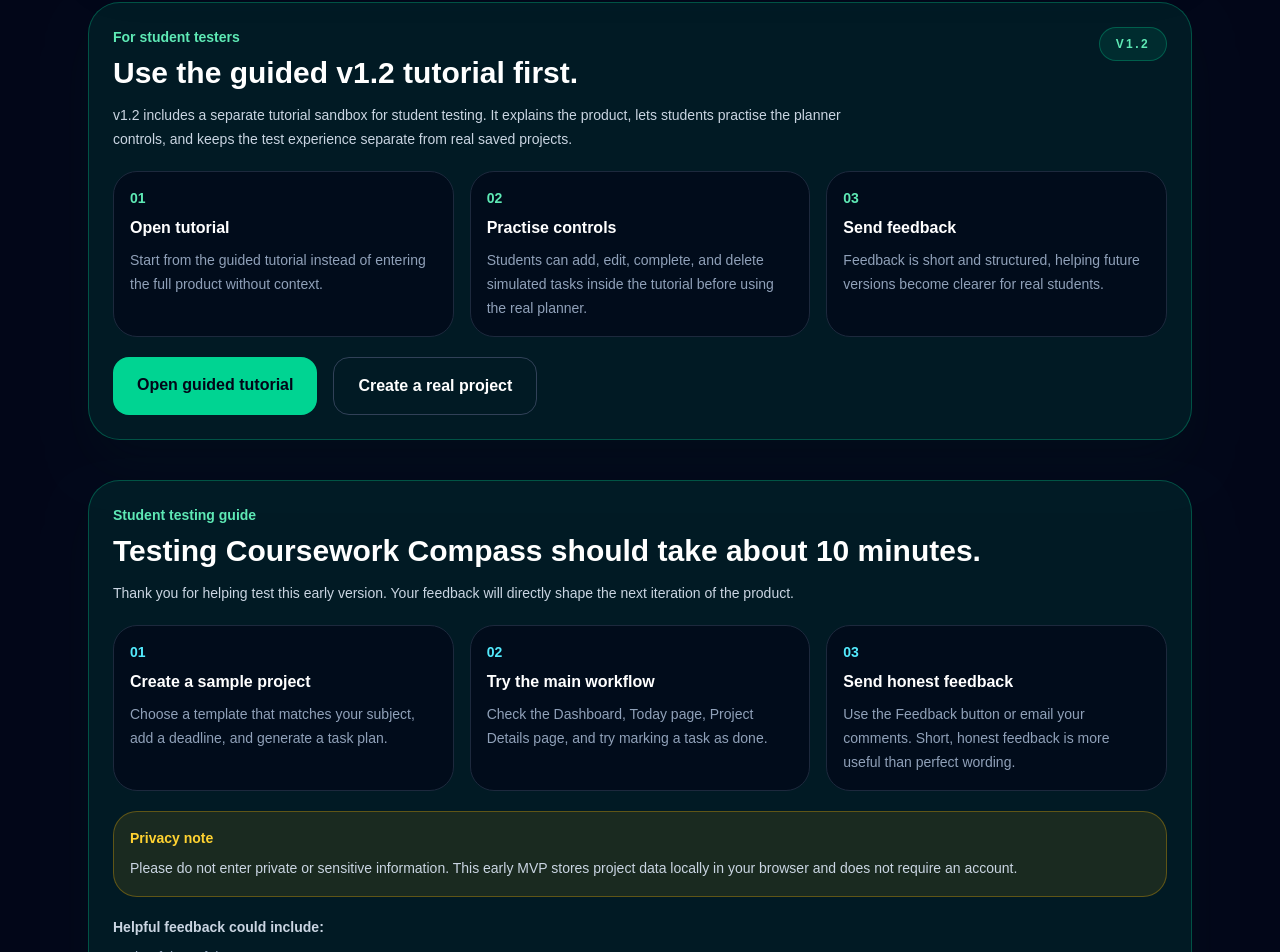
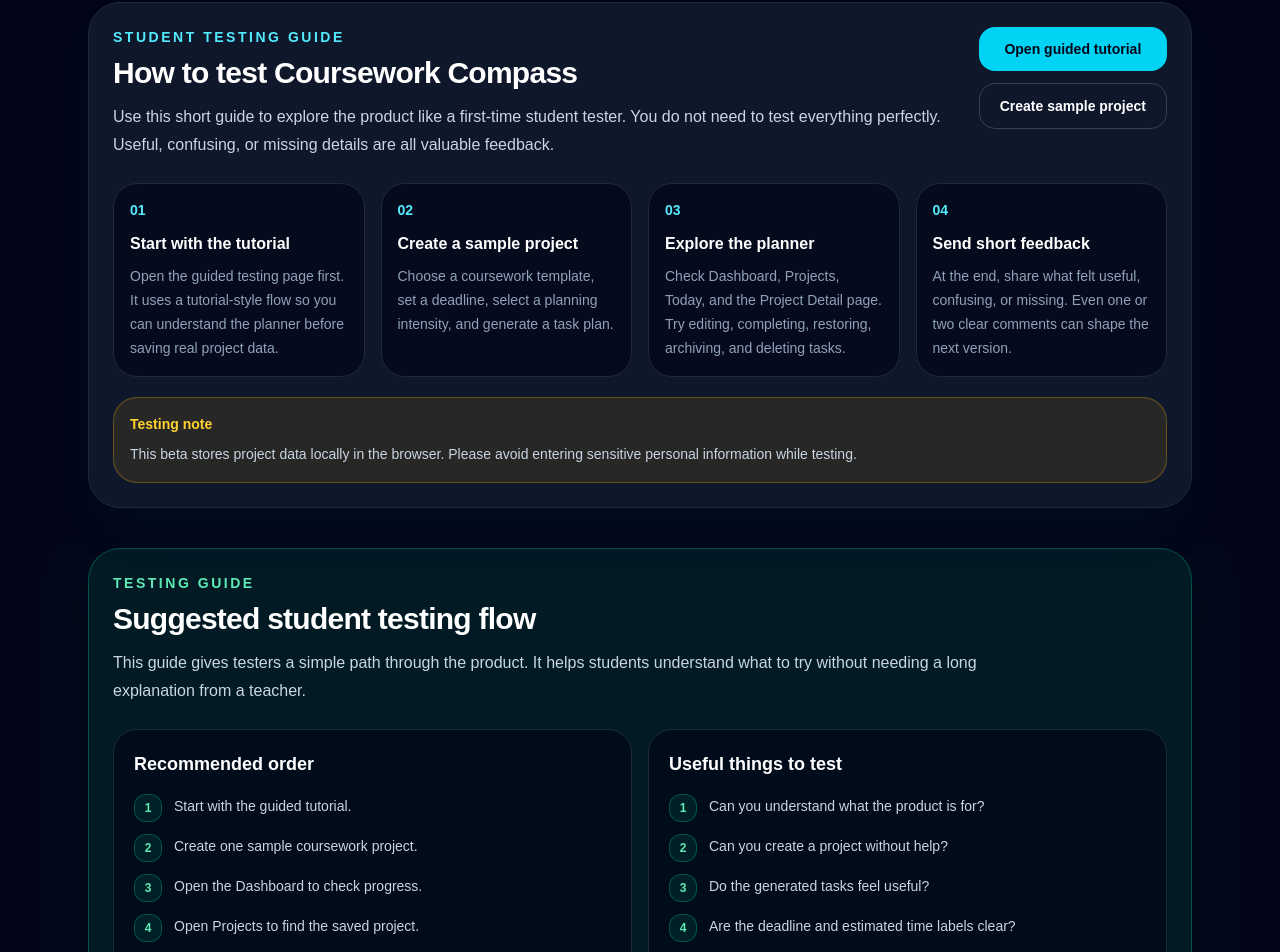
Before and after one commit to ChefDav/Coursework-Compass, a Next.js app: page / in a window 1280 px wide. Shown: the part 2045-2997 px from the top of the page. Built offline with nearby package versions, Linux system fonts and the light colour scheme.

Commit message:
Localize testing guide cards

```diff
--- a/components/TesterQuickGuide.tsx
+++ b/components/TesterQuickGuide.tsx
@@ -1,69 +1,160 @@
+"use client";
+
+import { useEffect, useState } from "react";
+import {
+    getStoredLanguage,
+    listenForLanguageChange,
+    type Language,
+} from "@/lib/i18n";
+
+const copy = {
+    en: {
+        eyebrow: "Student testing guide",
+        title: "How to test Coursework Compass",
+        description:
+            "Use this short guide to explore the product like a first-time student tester. You do not need to test everything perfectly. Useful, confusing, or missing details are all valuable feedback.",
+        steps: [
+            {
+                number: "01",
+                title: "Start with the tutorial",
+                description:
+                    "Open the guided testing page first. It uses a tutorial-style flow so you can understand the planner before saving real project data.",
+            },
+            {
+                number: "02",
+                title: "Create a sample project",
+                description:
+                    "Choose a coursework template, set a deadline, select a planning intensity, and generate a task plan.",
+            },
+            {
+                number: "03",
+                title: "Explore the planner",
+                description:
+                    "Check Dashboard, Projects, Today, and the Project Detail page. Try editing, completing, restoring, archiving, and deleting tasks.",
+            },
+            {
+                number: "04",
+                title: "Send short feedback",
+                description:
+                    "At the end, share what felt useful, confusing, or missing. Even one or two clear comments can shape the next version.",
+            },
+        ],
+        noteTitle: "Testing note",
+        note:
+            "This beta stores project data locally in the browser. Please avoid entering sensitive personal information while testing.",
+        primaryAction: "Open guided tutorial",
+        secondaryAction: "Create sample project",
+    },
+    zh: {
+        eyebrow: "学生测试指南",
+        title: "如何测试 Coursework Compass",
+        description:
+            "你可以用这份简短指南，像第一次使用的学生测试者一样体验产品。不需要把每一步都测得很完美。任何有用、困惑或缺失的地方，都是很有价值的反馈。",
+        steps: [
+            {
+                number: "01",
+                title: "先完成引导测试",
+                description:
+                    "建议先打开引导测试页面。它会用教程式流程帮助你理解 planner，再去创建真实项目数据。",
+            },
+            {
+                number: "02",
+                title: "创建一个示例项目",
+                description:
+                    "选择 coursework 模板，设置截止日期，选择规划强度，然后生成任务计划。",
+            },
+            {
+                number: "03",
+                title: "探索 planner",
+                description:
+                    "检查仪表盘、项目库、今日任务和项目详情页。尝试编辑、完成、恢复、归档和删除任务。",
+            },
+            {
+                number: "04",
+                title: "发送简短反馈",
+                description:
+                    "最后分享哪些地方有用、哪些地方困惑、哪些功能缺失。哪怕一两条清楚的反馈，也能直接影响下一个版本。",
+            },
+        ],
+        noteTitle: "测试说明",
+        note:
+            "当前 beta 版本会把项目数据保存在当前浏览器中。测试时请避免输入敏感个人信息。",
+        primaryAction: "打开引导测试",
+        secondaryAction: "创建示例项目",
+    },
+} as const;
+
 export default function TesterQuickGuide() {
+    const [language, setLanguage] = useState<Language>("en");
+
+    useEffect(() => {
+        setLanguage(getStoredLanguage());
+
+        const unsubscribe = listenForLanguageChange((nextLanguage) => {
+            setLanguage(nextLanguage);
+        });
+
+        return () => {
+            unsubscribe();
+        };
+    }, []);
+
+    const currentCopy = copy[language];
+
     return (
-        <section className="rounded-[2rem] border border-emerald-400/30 bg-emerald-400/10 p-5 shadow-2xl shadow-emerald-950/20 sm:p-6">
-            <div className="mb-5 flex flex-col gap-4 md:flex-row md:items-start md:justify-between">
+        <section className="rounded-[2rem] border border-slate-800 bg-slate-900 p-5 shadow-2xl shadow-cyan-950/20 sm:p-6">
+            <div className="flex flex-col gap-4 lg:flex-row lg:items-start lg:justify-between">
                 <div>
-                    <p className="mb-2 text-sm font-bold text-emerald-300">
-                        For student testers
+                    <p className="mb-2 text-sm font-black uppercase tracking-[0.18em] text-cyan-300">
+                        {currentCopy.eyebrow}
                     </p>
-                    <h2 className="text-2xl font-black sm:text-3xl">
-                        Use the guided v1.2 tutorial first.
+                    <h2 className="text-2xl font-black tracking-tight text-white sm:text-3xl">
+                        {currentCopy.title}
                     </h2>
-                    <p className="mt-3 max-w-3xl text-sm leading-6 text-slate-300">
-                        v1.2 includes a separate tutorial sandbox for student testing. It
-                        explains the product, lets students practise the planner controls,
-                        and keeps the test experience separate from real saved projects.
+                    <p className="mt-3 max-w-4xl text-sm leading-6 text-slate-300 sm:text-base sm:leading-7">
+                        {currentCopy.description}
                     </p>
                 </div>
 
-                <span className="w-fit rounded-full border border-emerald-400/30 bg-emerald-400/10 px-4 py-2 text-xs font-black uppercase tracking-[0.2em] text-emerald-300">
-          v1.2
-        </span>
-            </div>
+                <div className="flex shrink-0 flex-col gap-3 sm:flex-row lg:flex-col">
+                    <a
+                        href="/test"
+                        className="rounded-2xl bg-cyan-400 px-5 py-3 text-center text-sm font-bold text-slate-950 transition hover:bg-cyan-300"
+                    >
+                        {currentCopy.primaryAction}
+                    </a>
 
-            <div className="grid gap-4 md:grid-cols-3">
-                <div className="rounded-3xl border border-slate-800 bg-slate-950/70 p-4">
-                    <p className="mb-2 text-sm font-black text-emerald-300">01</p>
-                    <h3 className="mb-2 font-bold text-white">Open tutorial</h3>
-                    <p className="text-sm leading-6 text-slate-400">
-                        Start from the guided tutorial instead of entering the full product
-                        without context.
-                    </p>
-                </div>
-
-                <div className="rounded-3xl border border-slate-800 bg-slate-950/70 p-4">
-                    <p className="mb-2 text-sm font-black text-emerald-300">02</p>
-                    <h3 className="mb-2 font-bold text-white">Practise controls</h3>
-                    <p className="text-sm leading-6 text-slate-400">
-                        Students can add, edit, complete, and delete simulated tasks inside
-                        the tutorial before using the real planner.
-                    </p>
-                </div>
-
-                <div className="rounded-3xl border border-slate-800 bg-slate-950/70 p-4">
-                    <p className="mb-2 text-sm font-black text-emerald-300">03</p>
-                    <h3 className="mb-2 font-bold text-white">Send feedback</h3>
-                    <p className="text-sm leading-6 text-slate-400">
-                        Feedback is short and structured, helping future versions become
-                        clearer for real students.
-                    </p>
+                    <a
+                        href="/projects/new"
+                        className="rounded-2xl border border-slate-700 px-5 py-3 text-center text-sm font-bold text-white transition hover:border-cyan-400 hover:text-cyan-300"
+                    >
+                        {currentCopy.secondaryAction}
+                    </a>
                 </div>
             </div>
 
-            <div className="mt-5 flex flex-col gap-4 sm:flex-row">
-                <a
-                    href="/test"
-                    className="rounded-2xl bg-emerald-400 px-6 py-4 text-center font-bold text-slate-950 transition hover:bg-emerald-300"
-                >
-                    Open guided tutorial
-                </a>
+            <div className="mt-6 grid gap-4 md:grid-cols-2 xl:grid-cols-4">
+                {currentCopy.steps.map((step) => (
+                    <article
+                        key={step.number}
+                        className="rounded-3xl border border-slate-800 bg-slate-950/70 p-4"
+                    >
+                        <p className="mb-3 text-sm font-black text-cyan-300">
+                            {step.number}
+                        </p>
+                        <h3 className="font-bold text-white">{step.title}</h3>
+                        <p className="mt-2 text-sm leading-6 text-slate-400">
+                            {step.description}
+                        </p>
+                    </article>
+                ))}
+            </div>
 
-                <a
-                    href="/projects/new"
-                    className="rounded-2xl border border-slate-700 px-6 py-4 text-center font-bold text-white transition hover:border-slate-400"
-                >
-                    Create a real project
-                </a>
+            <div className="mt-5 rounded-3xl border border-amber-400/30 bg-amber-400/10 p-4">
+                <p className="mb-2 text-sm font-bold text-amber-300">
+                    {currentCopy.noteTitle}
+                </p>
+                <p className="text-sm leading-6 text-slate-300">{currentCopy.note}</p>
             </div>
         </section>
     );
--- a/components/TestingGuideCard.tsx
+++ b/components/TestingGuideCard.tsx
@@ -1,70 +1,176 @@
+"use client";
+
+import { useEffect, useState } from "react";
+import {
+    getStoredLanguage,
+    listenForLanguageChange,
+    type Language,
+} from "@/lib/i18n";
+
+const copy = {
+    en: {
+        eyebrow: "Testing guide",
+        title: "Suggested student testing flow",
+        description:
+            "This guide gives testers a simple path through the product. It helps students understand what to try without needing a long explanation from a teacher.",
+        sections: [
+            {
+                title: "Recommended order",
+                items: [
+                    "Start with the guided tutorial.",
+                    "Create one sample coursework project.",
+                    "Open the Dashboard to check progress.",
+                    "Open Projects to find the saved project.",
+                    "Open Today to check active work.",
+                    "Open the project detail page and try editing tasks.",
+                ],
+            },
+            {
+                title: "Useful things to test",
+                items: [
+                    "Can you understand what the product is for?",
+                    "Can you create a project without help?",
+                    "Do the generated tasks feel useful?",
+                    "Are the deadline and estimated time labels clear?",
+                    "Does the mobile layout feel usable?",
+                    "Is anything confusing, missing, or unnecessary?",
+                ],
+            },
+        ],
+        sampleTitle: "Good sample project ideas",
+        samples: [
+            "Biology IA investigation",
+            "Extended Essay plan",
+            "TOK Essay draft",
+            "Computer Science IA project",
+            "Economics commentary",
+            "University personal statement",
+        ],
+        noteTitle: "Important",
+        note:
+            "Coursework Compass v1.3 is still a beta. Saved data stays in the current browser only, so students should avoid sensitive personal information during testing.",
+    },
+    zh: {
+        eyebrow: "测试指南",
+        title: "建议的学生测试流程",
+        description:
+            "这份指南给测试者一条简单清晰的体验路径。学生不需要老师长时间解释，也可以知道应该测试哪些地方。",
+        sections: [
+            {
+                title: "推荐测试顺序",
+                items: [
+                    "先完成引导测试。",
+                    "创建一个示例 coursework 项目。",
+                    "打开仪表盘查看进度。",
+                    "打开项目库找到保存的项目。",
+                    "打开今日任务查看当前任务。",
+                    "打开项目详情页，尝试编辑任务。",
+                ],
+            },
+            {
+                title: "值得测试的地方",
+                items: [
+                    "你能理解这个产品是用来做什么的吗？",
+                    "你能在没有帮助的情况下创建项目吗？",
+                    "生成出来的任务是否有用？",
+                    "截止日期和预计用时标签是否清楚？",
+                    "移动端布局是否好用？",
+                    "有没有让你困惑、缺失或不必要的地方？",
+                ],
+            },
+        ],
+        sampleTitle: "适合测试的示例项目",
+        samples: [
+            "Biology IA 实验项目",
+            "Extended Essay 计划",
+            "TOK Essay 草稿",
+            "Computer Science IA 项目",
+            "Economics commentary",
+            "大学个人陈述",
+        ],
+        noteTitle: "重要说明",
+        note:
+            "Coursework Compass v1.3 仍然是 beta 版本。保存的数据只会留在当前浏览器中，因此测试时请避免输入敏感个人信息。",
+    },
+} as const;
+
 export default function TestingGuideCard() {
+    const [language, setLanguage] = useState<Language>("en");
+
+    useEffect(() => {
+        setLanguage(getStoredLanguage());
+
+        const unsubscribe = listenForLanguageChange((nextLanguage) => {
+            setLanguage(nextLanguage);
+        });
+
+        return () => {
+            unsubscribe();
+        };
+    }, []);
+
+    const currentCopy = copy[language];
+
     return (
         <section className="rounded-[2rem] border border-emerald-400/30 bg-emerald-400/10 p-5 shadow-2xl shadow-emerald-950/20 sm:p-6">
-            <div className="mb-5">
-                <p className="mb-2 text-sm font-bold text-emerald-300">
-                    Student testing guide
+            <div className="mb-6">
+                <p className="mb-2 text-sm font-black uppercase tracking-[0.18em] text-emerald-300">
+                    {currentCopy.eyebrow}
                 </p>
-                <h2 className="text-2xl font-black sm:text-3xl">
-                    Testing Coursework Compass should take about 10 minutes.
+                <h2 className="text-2xl font-black tracking-tight text-white sm:text-3xl">
+                    {currentCopy.title}
                 </h2>
-                <p className="mt-3 text-sm leading-6 text-slate-300">
-                    Thank you for helping test this early version. Your feedback will
-                    directly shape the next iteration of the product.
+                <p className="mt-3 max-w-4xl text-sm leading-6 text-slate-300 sm:text-base sm:leading-7">
+                    {currentCopy.description}
                 </p>
             </div>
 
-            <div className="grid gap-4 md:grid-cols-3">
-                <div className="rounded-3xl border border-slate-800 bg-slate-950/70 p-4">
-                    <p className="mb-2 text-sm font-black text-cyan-300">01</p>
-                    <h3 className="mb-2 font-bold text-white">Create a sample project</h3>
-                    <p className="text-sm leading-6 text-slate-400">
-                        Choose a template that matches your subject, add a deadline, and
-                        generate a task plan.
-                    </p>
-                </div>
+            <div className="grid gap-4 lg:grid-cols-2">
+                {currentCopy.sections.map((section) => (
+                    <article
+                        key={section.title}
+                        className="rounded-3xl border border-slate-800 bg-slate-950/70 p-4 sm:p-5"
+                    >
+                        <h3 className="mb-4 text-lg font-black text-white">
+                            {section.title}
+                        </h3>
 
-                <div className="rounded-3xl border border-slate-800 bg-slate-950/70 p-4">
-                    <p className="mb-2 text-sm font-black text-cyan-300">02</p>
-                    <h3 className="mb-2 font-bold text-white">Try the main workflow</h3>
-                    <p className="text-sm leading-6 text-slate-400">
-                        Check the Dashboard, Today page, Project Details page, and try
-                        marking a task as done.
-                    </p>
-                </div>
+                        <ol className="space-y-3">
+                            {section.items.map((item, index) => (
+                                <li key={item} className="flex gap-3">
+                  <span className="flex h-7 w-7 shrink-0 items-center justify-center rounded-xl border border-emerald-400/30 bg-emerald-400/10 text-xs font-black text-emerald-300">
+                    {index + 1}
+                  </span>
+                                    <p className="text-sm leading-6 text-slate-300">{item}</p>
+                                </li>
+                            ))}
+                        </ol>
+                    </article>
+                ))}
+            </div>
 
-                <div className="rounded-3xl border border-slate-800 bg-slate-950/70 p-4">
-                    <p className="mb-2 text-sm font-black text-cyan-300">03</p>
-                    <h3 className="mb-2 font-bold text-white">Send honest feedback</h3>
-                    <p className="text-sm leading-6 text-slate-400">
-                        Use the Feedback button or email your comments. Short, honest
-                        feedback is more useful than perfect wording.
-                    </p>
+            <div className="mt-5 rounded-3xl border border-slate-800 bg-slate-950/70 p-4 sm:p-5">
+                <h3 className="mb-4 text-lg font-black text-white">
+                    {currentCopy.sampleTitle}
+                </h3>
+
+                <div className="grid gap-3 sm:grid-cols-2 lg:grid-cols-3">
+                    {currentCopy.samples.map((sample) => (
+                        <div
+                            key={sample}
+                            className="rounded-2xl border border-slate-800 bg-slate-900/80 px-4 py-3 text-sm font-bold text-slate-300"
+                        >
+                            {sample}
+                        </div>
+                    ))}
                 </div>
             </div>
 
             <div className="mt-5 rounded-3xl border border-amber-400/30 bg-amber-400/10 p-4">
                 <p className="mb-2 text-sm font-bold text-amber-300">
-                    Privacy note
+                    {currentCopy.noteTitle}
                 </p>
-                <p className="text-sm leading-6 text-slate-300">
-                    Please do not enter private or sensitive information. This early MVP
-                    stores project data locally in your browser and does not require an
-                    account.
-                </p>
-            </div>
-
-            <div className="mt-5">
-                <p className="mb-2 text-sm font-bold text-slate-300">
-                    Helpful feedback could include:
-                </p>
-                <ul className="space-y-2 text-sm leading-6 text-slate-400">
-                    <li>• What felt useful?</li>
-                    <li>• What was confusing?</li>
-                    <li>• Which subject templates would you want next?</li>
-                    <li>• Would you use this during real coursework?</li>
-                    <li>• What would make it worth returning to?</li>
-                </ul>
+                <p className="text-sm leading-6 text-slate-300">{currentCopy.note}</p>
             </div>
         </section>
     );
```
